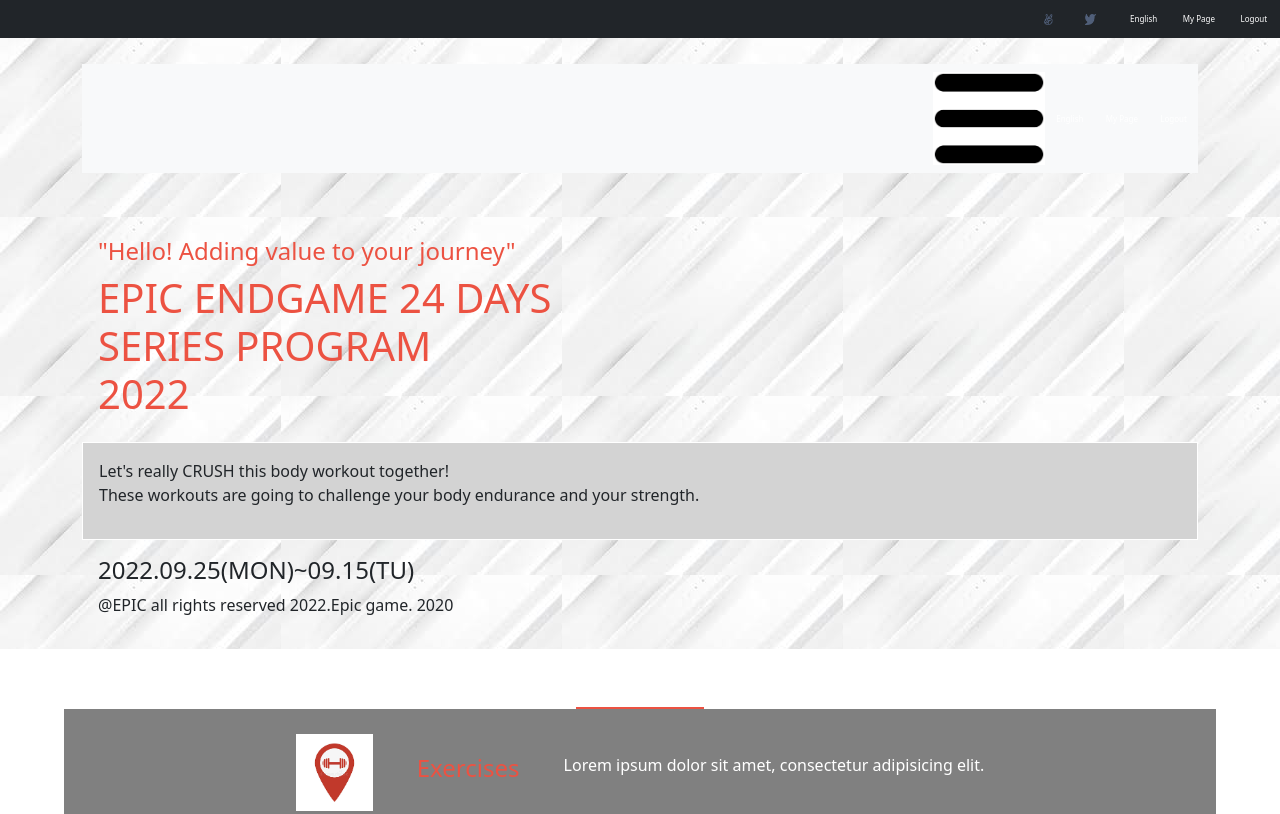
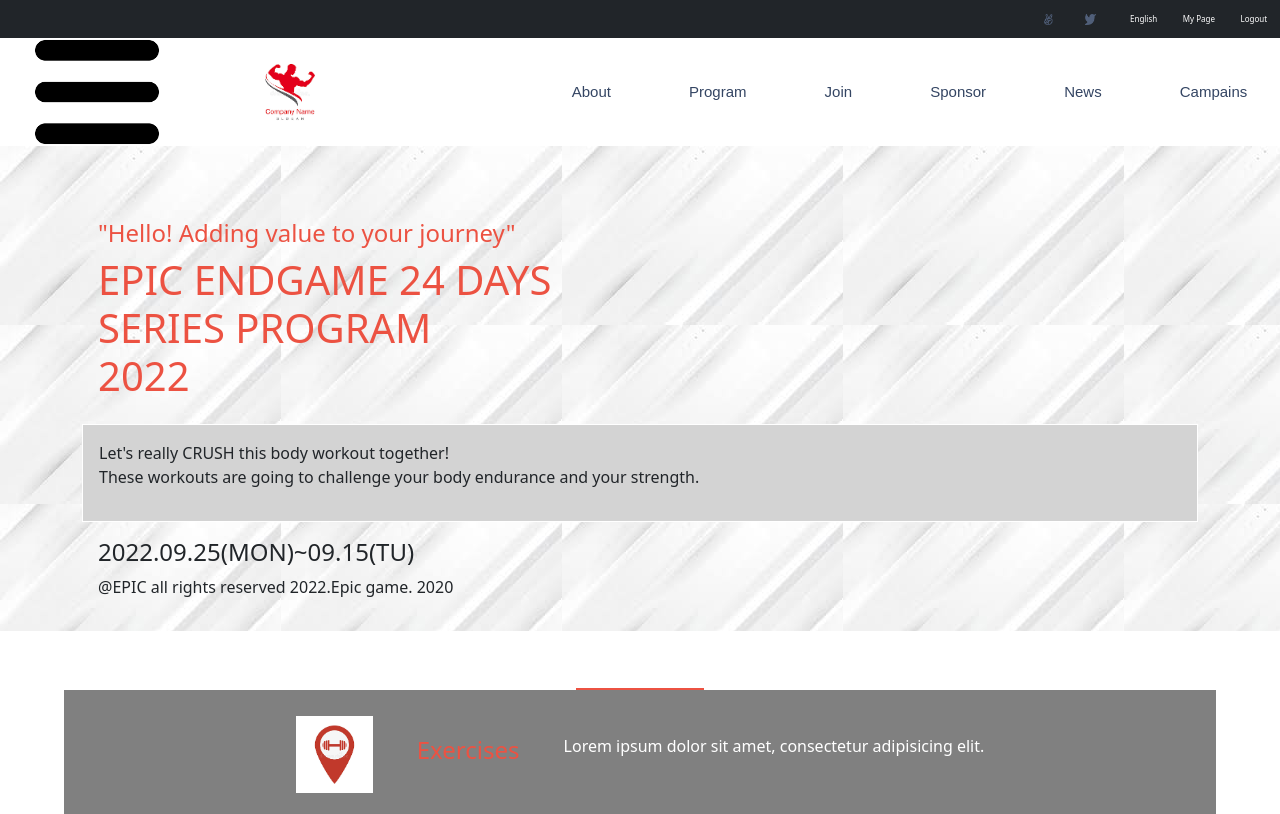
Before and after one commit to Suzi216/Capstone_project1, a website: page index.html in a window 1280 px wide. Shown: the top 814 px of the page. Drawn offline with nearby package versions, Linux system fonts and the light colour scheme.

Commit message:
Adding the second navbar

```diff
--- a/index.html
+++ b/index.html
@@ -17,16 +17,24 @@
       <a class="nav-item nav-link" href="#">My Page</a>
       <a class="nav-item nav-link" href="#">Logout</a>
     </nav>
+    <nav class="navig">
+      <img class="hamburger" src="images/hamburger1.png" alt="">
+      <div class="logo-con">
+        <img class="logo" src="images/logo.png" alt="">
+      </div>
+      <a href="#">About</a>
+      <a href="#">Program</a>
+      <a href="#">Join</a>
+      <a href="#">Sponsor</a>
+      <a href="#">News</a>
+      <a href="#">Campains</a>
+    </nav>
     <div class="wrapper1">
+
+
       <div class="container">
 
-        <nav class="navbar navbar-dark bg-light justify-content-end">
-          <img class="hamburger" src="images/hamburger1.png" alt="">
-          <a class="nav-item nav-link" href="#">English</a>
-          <a class="nav-item nav-link" href="#">My Page</a>
-          <a class="nav-item nav-link" href="#">Logout</a>
-        </nav>
-        <div  class="container p-3 mt-5 ">
+        <div  class="container pt-0 p-3 mt-5 ">
           <h4  id="h3">"Hello! Adding value to your journey"</h4>
           <h1 id="h1">EPIC ENDGAME 24 DAYS  <br>SERIES PROGRAM <br> 2022</h1>
         </div>
--- a/style.css
+++ b/style.css
@@ -9,7 +9,7 @@
 }
 
 .wrapper1{
-  padding-top: 2%;
+  padding: 0;
   background-image: url(images/background1.jpg);
   /* background-repeat: no-repeat; */
   /* background-position: center; */
@@ -48,6 +48,36 @@
   width: 60%;
   width: 60%;
   padding: 1% !important;
+
+}
+.logo-nav{
+  display: flex;
+  flex-grow: 5;
+}
+.logo{
+  width: 40%;
+  height:40%;
+}
+.navig{
+  display: flex;
+  padding: 0;
+  flex-direction: row;
+  justify-content: space-around;
+  align-content: center;
+  background-color: white;
+  align-items: center;
+  grid-gap: 1%;
+}
+.navig a{
+  text-decoration: none;
+ font-family: 'Poppins', sans-serif;
+ font-style: normal;
+ font-weight: 500;
+ font-size: 15px;
+ line-height: 20px;
+ color: #344563;
+ align-items: center;
+ text-align: center;
 
 }
 .hamburger{
```
Also changed, not shown: images/logo.png (added).
